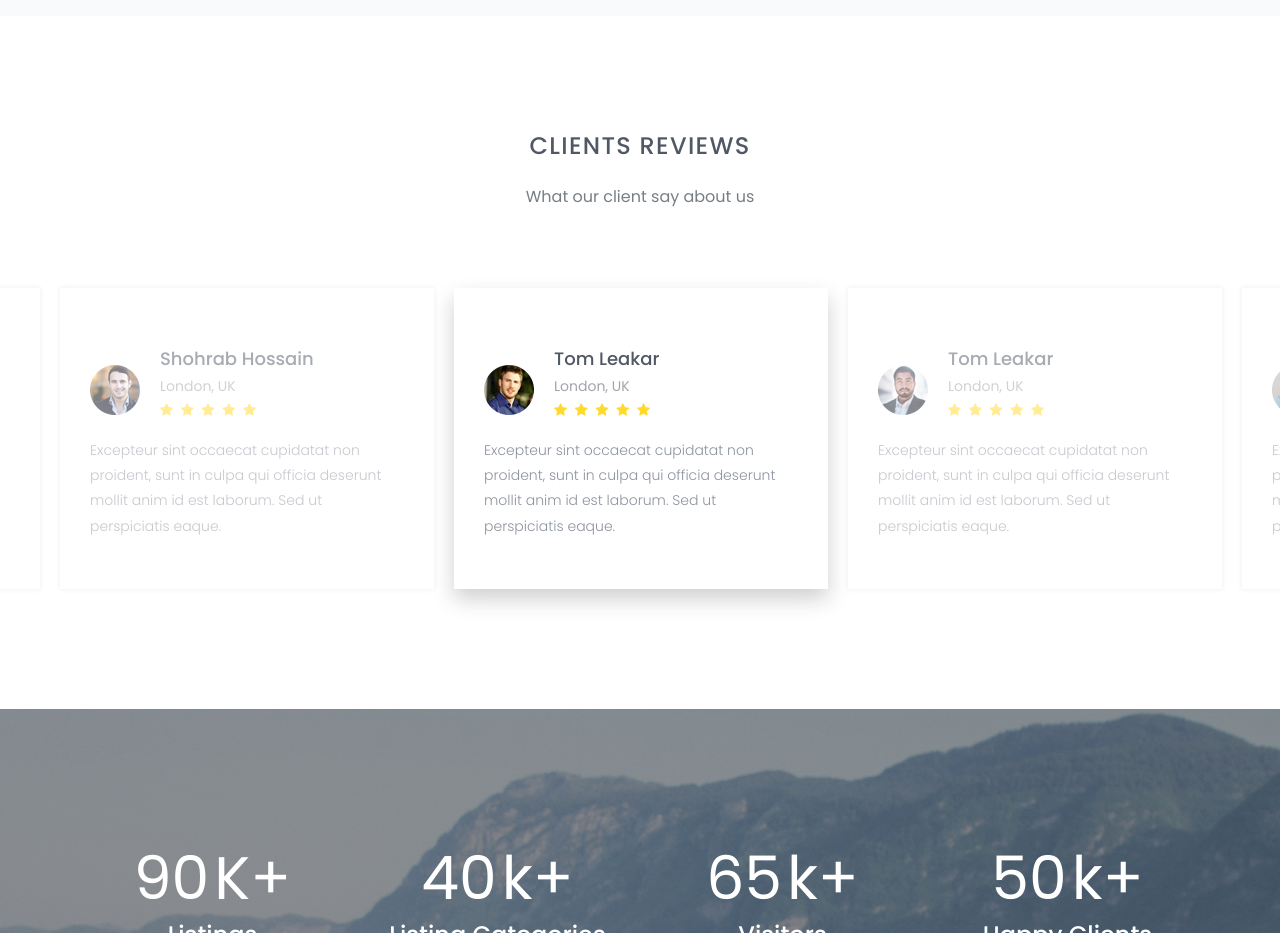
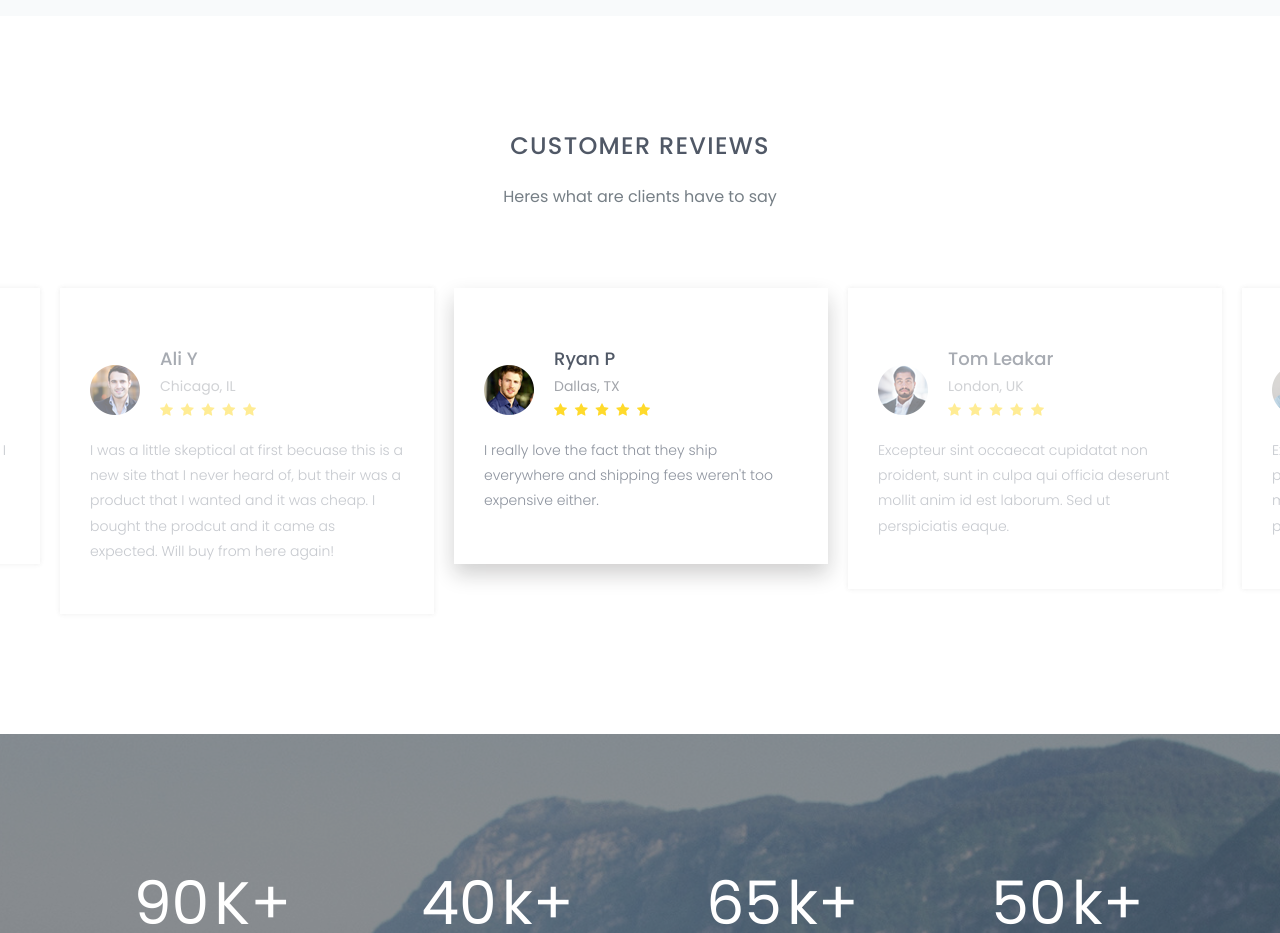
Before and after one commit to KianShahidi2025/KianShahidi.github.io, a plain HTML site: page index.html in a window 1280 px wide. Shown: the part 3260-4193 px from the top of the page. Drawn offline with nearby package versions, Linux system fonts and the light colour scheme.

Commit message:
Update index.html

```diff
--- a/index.html
+++ b/index.html
@@ -715,8 +715,8 @@
 		<!--reviews start -->
 		<section id="reviews" class="reviews">
 			<div class="section-header">
-				<h2>clients reviews</h2>
-				<p>What our client say about us</p>
+				<h2>customer reviews</h2>
+				<p>Heres what are clients have to say</p>
 			</div><!--/.section-header-->
 			<div class="reviews-content">
 				<div class="testimonial-carousel">
@@ -727,8 +727,8 @@
 									<img src="assets/images/clients/c1.png" alt="clients">
 								</div><!--/.testimonial-img-->
 								<div class="testimonial-person">
-									<h2>Tom Leakar</h2>
-									<h4>london, UK</h4>
+									<h2>John T</h2>
+									<h4>Bloomfield, MI</h4>
 									<div class="testimonial-person-star">
 										<i class="fa fa-star"></i>
 										<i class="fa fa-star"></i>
@@ -740,7 +740,7 @@
 							</div><!--/.testimonial-info-->
 							<div class="testimonial-comment">
 								<p>
-									Excepteur sint occaecat cupidatat non proident, sunt in culpa qui officia deserunt mollit anim id est laborum. Sed ut perspiciatis eaque.
+									They really have everything I was looking for. Amazing customer service.
 								</p>
 							</div><!--/.testimonial-comment-->
 						</div><!--/.testimonial-description-->
@@ -752,8 +752,8 @@
 									<img src="assets/images/clients/c2.png" alt="clients">
 								</div><!--/.testimonial-img-->
 								<div class="testimonial-person">
-									<h2>monirul islam</h2>
-									<h4>london, UK</h4>
+									<h2>Kevin R</h2>
+									<h4>Tampa, FL</h4>
 									<div class="testimonial-person-star">
 										<i class="fa fa-star"></i>
 										<i class="fa fa-star"></i>
@@ -765,7 +765,7 @@
 							</div><!--/.testimonial-info-->
 							<div class="testimonial-comment">
 								<p>
-									Excepteur sint occaecat cupidatat non proident, sunt in culpa qui officia deserunt mollit anim id est laborum. Sed ut perspiciatis eaque.
+									This is one of the best online clothing stores. I was able to find nike products that I woulnd tfind in store near me. Great selection!
 								</p>
 							</div><!--/.testimonial-comment-->
 						</div><!--/.testimonial-description-->
@@ -777,8 +777,8 @@
 									<img src="assets/images/clients/c3.png" alt="clients">
 								</div><!--/.testimonial-img-->
 								<div class="testimonial-person">
-									<h2>Shohrab Hossain</h2>
-									<h4>london, UK</h4>
+									<h2>Ali  Y</h2>
+									<h4>Chicago, IL</h4>
 									<div class="testimonial-person-star">
 										<i class="fa fa-star"></i>
 										<i class="fa fa-star"></i>
@@ -790,7 +790,7 @@
 							</div><!--/.testimonial-info-->
 							<div class="testimonial-comment">
 								<p>
-									Excepteur sint occaecat cupidatat non proident, sunt in culpa qui officia deserunt mollit anim id est laborum. Sed ut perspiciatis eaque.
+									I was a little skeptical at first becuase this is a new site that I never heard of, but their was a product that I wanted and it was cheap. I bought the prodcut and it came as expected. Will buy from here again!
 								</p>
 							</div><!--/.testimonial-comment-->
 						</div><!--/.testimonial-description-->
@@ -802,8 +802,8 @@
 									<img src="assets/images/clients/c4.png" alt="clients">
 								</div><!--/.testimonial-img-->
 								<div class="testimonial-person">
-									<h2>Tom Leakar</h2>
-									<h4>london, UK</h4>
+									<h2>Ryan P</h2>
+									<h4>Dallas, TX</h4>
 									<div class="testimonial-person-star">
 										<i class="fa fa-star"></i>
 										<i class="fa fa-star"></i>
@@ -815,7 +815,7 @@
 							</div><!--/.testimonial-info-->
 							<div class="testimonial-comment">
 								<p>
-									Excepteur sint occaecat cupidatat non proident, sunt in culpa qui officia deserunt mollit anim id est laborum. Sed ut perspiciatis eaque.
+									I really love the fact that they ship everywhere and shipping fees weren't too expensive either.
 								</p>
 							</div><!--/.testimonial-comment-->
 						</div><!--/.testimonial-description-->
```
